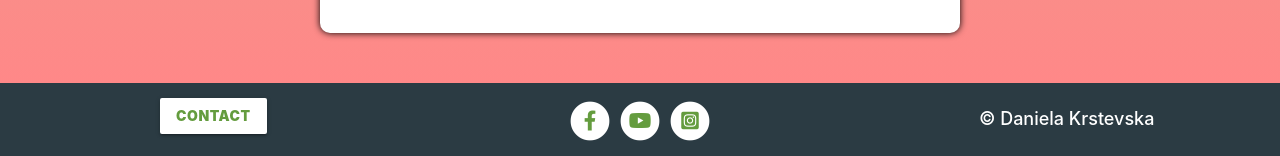
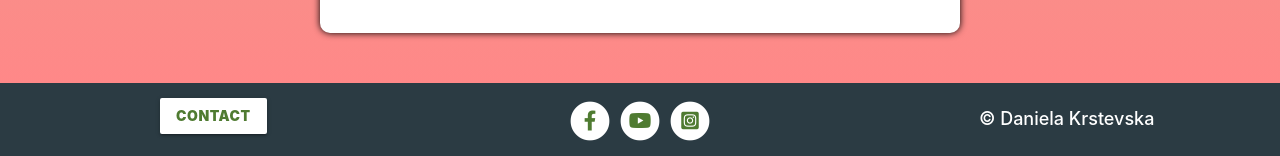
Before and after one commit to Code-Institute-Submissions/data-centric-1, a Flask app: page /add_recipe in a window 1280 px wide. Shown: the part 2183-2339 px from the top of the page. Run offline with Flask 2, Linux system fonts and the light colour scheme; some libraries are stand-ins or nearby versions.

Commit message:
changed color on footer text

```diff
--- a/static/css/style.css
+++ b/static/css/style.css
@@ -138,7 +138,7 @@ nav form {
 
 .contact > a {
     background: white;
-    color: #649c3e;
+    color: #4f7b31;
     font-weight: 900;
     position: relative;
     top: 15px;
@@ -151,7 +151,7 @@ footer {
 }
 
 .fa-inverse {
-	color: #649c3e;
+	color: #4f7b31;
 }
 
 .fa-stack-2x {
@@ -159,11 +159,11 @@ footer {
 }
 
 .fa-inverse:hover {
-    color: #95e65f;
+    color: #80c552;
 }
 
 .btn:hover, .btn-large:hover, .btn-small:hover {
-    background-color: #ddfac9;
+    background-color: #cef7b2;
 }
 
 /*-------------------------------------navbars from start.html*/
```
